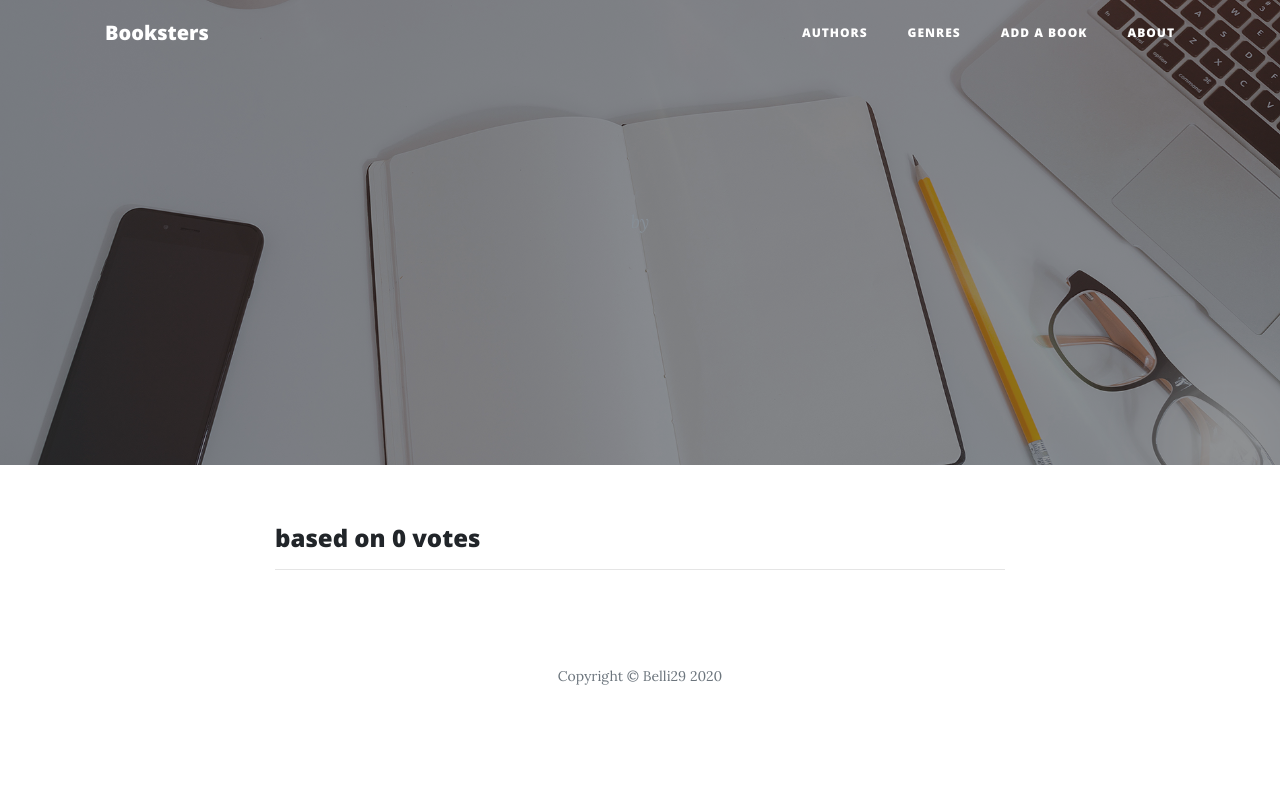
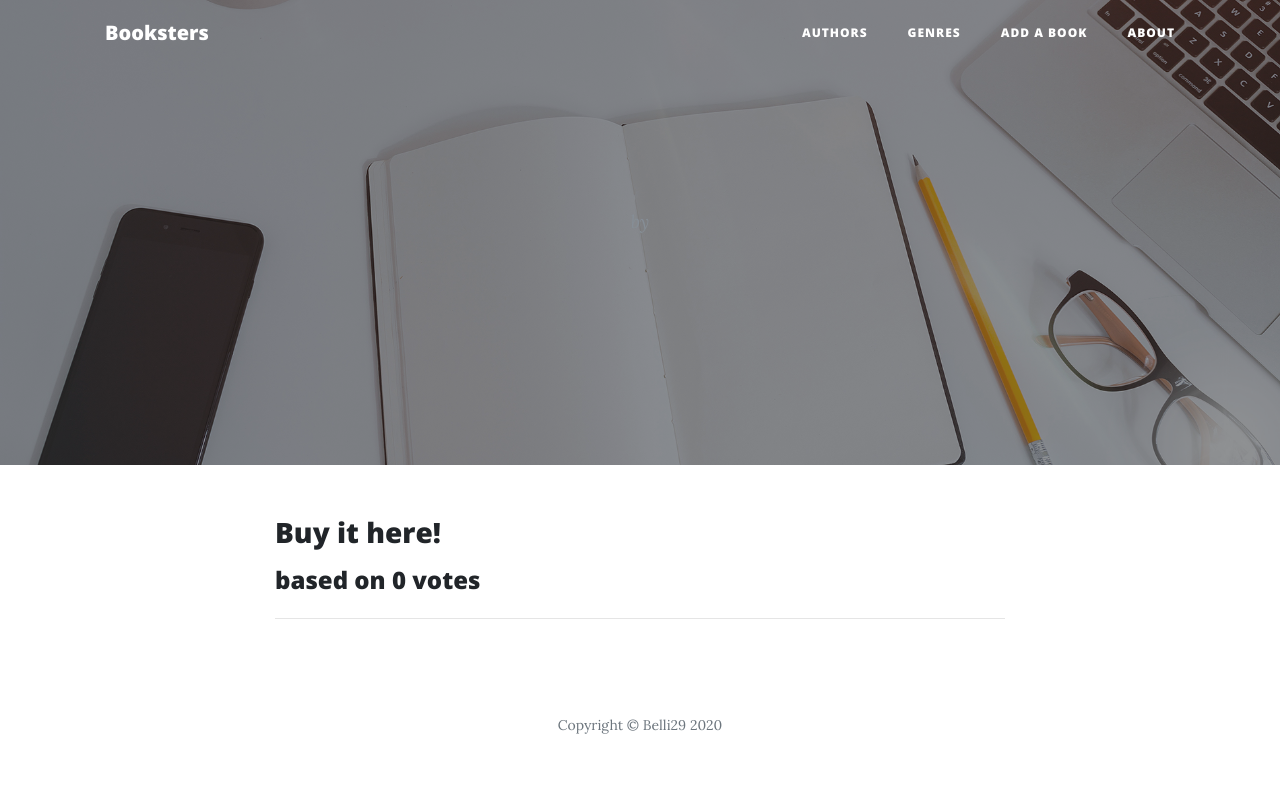
Before and after one commit to belli29/Booksters, a Flask app: template templates/book.html in a window 1280 px wide. Before the commit the page ends 685 px from the top, so only its background shows below. Run offline with Flask 2, Linux system fonts and the light colour scheme; the template is opened without the code that fills it, so the values that code supplies are empty; some libraries are stand-ins or nearby versions.

Commit message:
option to buy book added

```diff
--- a/templates/book.html
+++ b/templates/book.html
@@ -18,11 +18,18 @@
             {{book.book_description}}
             </div>
         </div>
+        <div class="row">
+            <a href="{{'https://www.bookster.store.com/'+book.book_title}}">
+                <h3>Buy it here!</h3>
+            </a>
+        </div>
+        <div class="row">
+            <a href="{{url_for('update_rating', book_title= book.book_title)}}">
+                <h4 id= "rating" class="post-subtitle">{{book.star_rating}}</h4>
+                <h4>based on {{book.book_rating|length}} votes</h4>
+            </a>
+        </div>
     </div>
-    <a href="{{url_for('update_rating', book_title= book.book_title)}}">
-        <h4 id= "rating" class="post-subtitle">{{book.star_rating}}</h4>
-        <h4>based on {{book.book_rating|length}} votes</h4>
-    </a>
 </article>
 <hr>
 {% endblock %}
```
